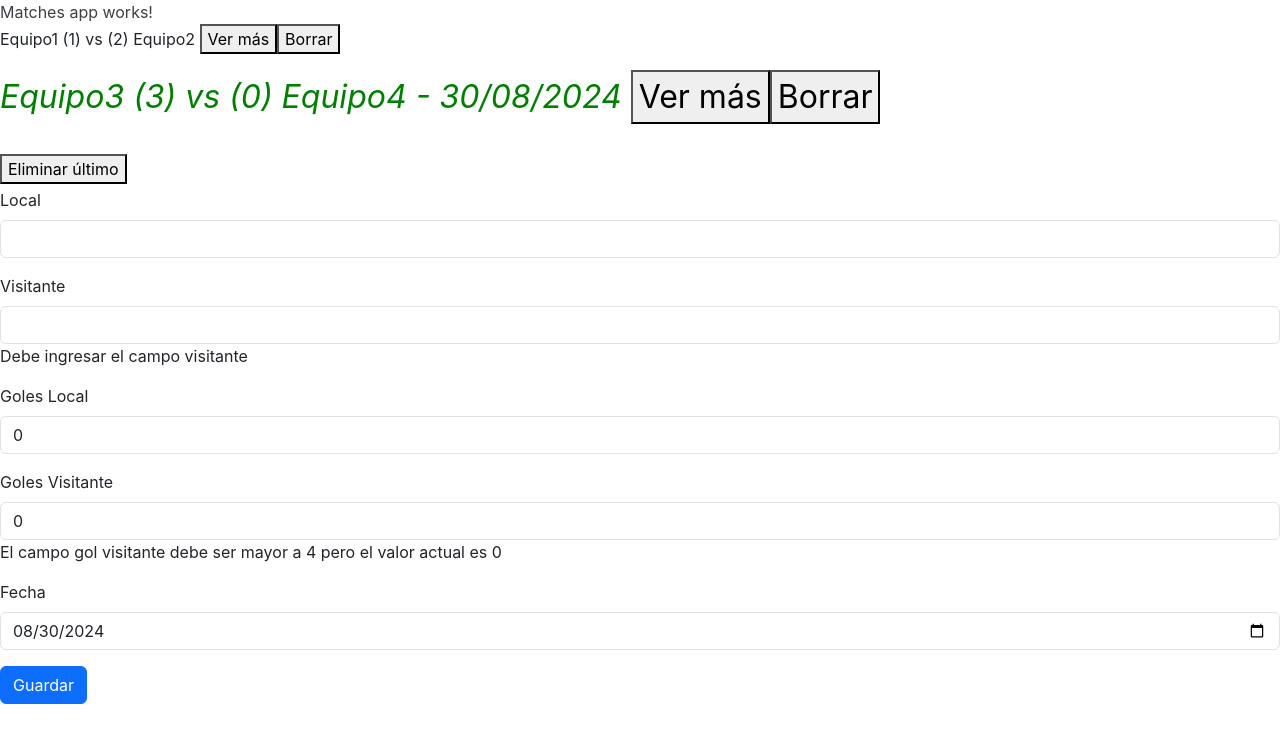
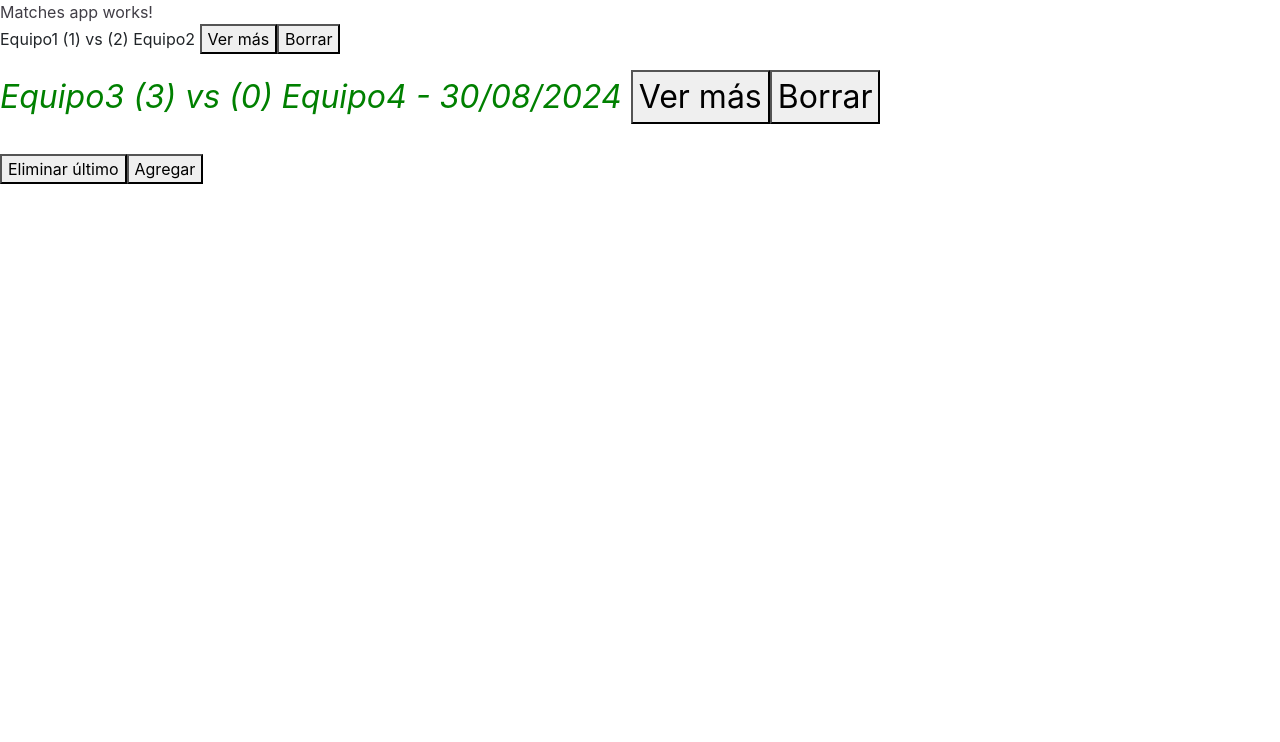
Before and after one commit to fpiemontesi/matches-sample, an Angular app: page / in a window 1280 px wide. Shown: the top 742 px of the page. Built offline with nearby package versions, Linux system fonts and the light colour scheme.

Commit message:
shared services visualization and date fixing

```diff
--- a/src/app/match-form/match-form.component.html
+++ b/src/app/match-form/match-form.component.html
@@ -56,7 +56,7 @@
             #date="ngModel"
             [min]="today | date:'yyyy-MM-dd'"
             [ngModel]="match.date | date:'yyyy-MM-dd'"
-            (ngModelChange)="onDateChange($event)">
+            (ngModelChange)="match.date = $event">
       </div>
       <!-- <button class="btn btn-primary" type="submit"
       [disabled]="form.invalid">
--- a/src/app/match-form/match-form.component.ts
+++ b/src/app/match-form/match-form.component.ts
@@ -3,6 +3,7 @@ import { Match } from '../models/match';
 import { FormsModule, NgForm } from '@angular/forms';
 import { DatePipe } from '@angular/common';
 import { MatchService } from '../services/match.service';
+import { VisualizerService } from '../services/visualizer.service';
 
 @Component({
   selector: 'app-match-form',
@@ -20,9 +21,10 @@ export class MatchFormComponent {
     date: new Date()
   };
   today = new Date();
-  @Output() onSave = new EventEmitter<Match>();
+  @Output() onSave = new EventEmitter();
 
   private matchService = inject(MatchService);
+  private visualizerService = inject(VisualizerService);
 
   save(form: NgForm) {
     if (form.invalid) {
@@ -32,12 +34,12 @@ export class MatchFormComponent {
     }
 
     // this.onSave.emit(this.match);
-    this.matchService.add(form.value);
-    this.onSave.emit(form.value);
+    const copyMatch = {
+      ...this.match
+    }
+    this.matchService.add(copyMatch);
+    this.onSave.emit();
     form.reset();
-  }
-
-  onDateChange(date: string) {
-    this.match.date = new Date(date);
+    this.visualizerService.toggleShowForm();
   }
 }
--- a/src/app/match-info/match-info.component.ts
+++ b/src/app/match-info/match-info.component.ts
@@ -25,7 +25,7 @@ export class MatchInfoComponent
   @Input() visitorScore: number = 0;
   @Input() date?: Date;
   @Output() selectedMatch = new EventEmitter<number>();
-  @Output() deletedMatch = new EventEmitter<number>();
+  @Output() deletedMatch = new EventEmitter<void>();
 
   private matchService = inject(MatchService);
 
@@ -35,6 +35,6 @@ export class MatchInfoComponent
 
   deleteMatch() {
     this.matchService.delete(this.index);
-    this.deletedMatch.emit(this.index);
+    this.deletedMatch.emit();
   }
 }
--- a/src/app/matches-view/matches-view.component.html
+++ b/src/app/matches-view/matches-view.component.html
@@ -24,13 +24,16 @@
         [visitorScore]="match.visitorScore"
         [date]="match.date"
         (selectedMatch)="onSelected($event)"
-        (deletedMatch)="onDeleted($event)"
+        (deletedMatch)="onDeleted()"
     />
 }
 
 <button (click)="onDeleteLastItem()">Eliminar último</button>
+<button (click)="onNew()">Agregar</button>
 
-<app-match-form (onSave)="loadMatches()"></app-match-form>
+@if (config?.showForm) {
+    <app-match-form (onSave)="loadMatches()"></app-match-form>
+}
 
 <!-- <p>Mi Fecha: {{ myDate | date:'short' }}</p> -->
 
--- a/src/app/matches-view/matches-view.component.ts
+++ b/src/app/matches-view/matches-view.component.ts
@@ -5,6 +5,8 @@ import { FormsModule } from '@angular/forms';
 import { Match } from '../models/match';
 import { MatchFormComponent } from '../match-form/match-form.component';
 import { MatchService } from '../services/match.service';
+import { VisualizerService } from '../services/visualizer.service';
+import { Configuration } from '../models/configuration';
 // import { NgFor, NgIf } from '@angular/common';
 
 @Component({
@@ -16,6 +18,7 @@ import { MatchService } from '../services/match.service';
     , FormsModule,
     MatchFormComponent
   ],
+  providers: [VisualizerService],
   templateUrl: './matches-view.component.html',
   styleUrl: './matches-view.component.css'
 })
@@ -24,12 +27,16 @@ export class MatchesViewComponent
   matches: Match[] = [];
   matchSelected?: Match;
   myDate: Date = new Date();
+  config?: Configuration;
 
   // private matchService: MatchService = inject(MatchService);
-  constructor(private matchService: MatchService) {}
+  constructor(private matchService: MatchService,
+    private visualizerService: VisualizerService
+  ) {}
 
   ngOnInit(): void {
     this.loadMatches();
+    this.config = this.visualizerService.getConfiguration();
   }
 
   loadMatches() {
@@ -45,10 +52,11 @@ export class MatchesViewComponent
     this.loadMatches();
   }
 
-  addNewMatch(newMatch: Match) {
+  onNew() {
+    this.visualizerService.toggleShowForm();
   }
 
-  onDeleted(index: number) {
+  onDeleted() {
     this.loadMatches();
   }
 }
--- /dev/null
+++ b/src/app/models/configuration.ts
@@ -0,0 +1,4 @@
+export interface Configuration {
+    showForm: boolean;
+    showList: boolean;
+}
--- /dev/null
+++ b/src/app/services/visualizer.service.ts
@@ -0,0 +1,20 @@
+import { Injectable } from '@angular/core';
+import { Configuration } from '../models/configuration';
+
+@Injectable()
+export class VisualizerService {
+  private configuration: Configuration = {
+    showForm: false,
+    showList: true
+  }
+
+  constructor() { }
+
+  getConfiguration() {
+    return this.configuration;
+  }
+
+  toggleShowForm() {
+    this.configuration.showForm = !this.configuration.showForm;
+  }
+}
```
Also changed, not shown: 1 other file (tests, documents, lock files or other folders).
